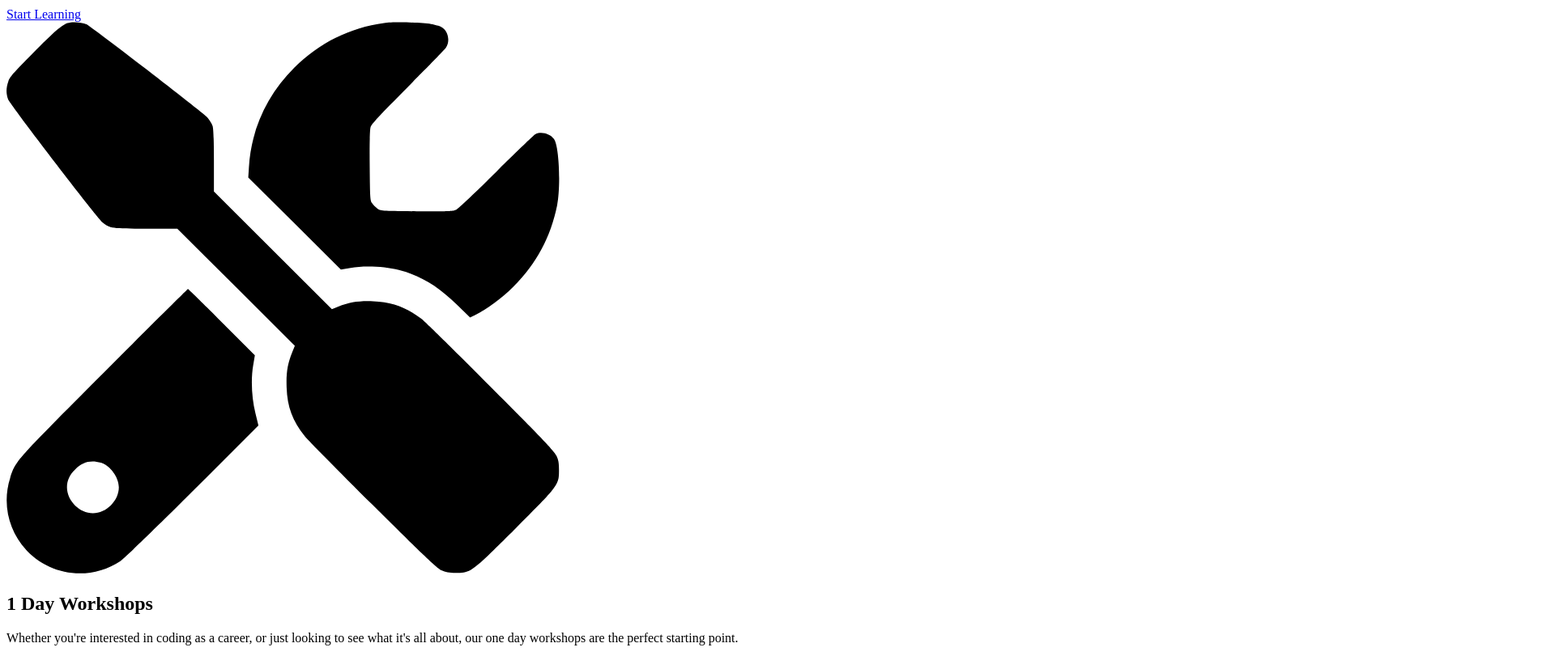
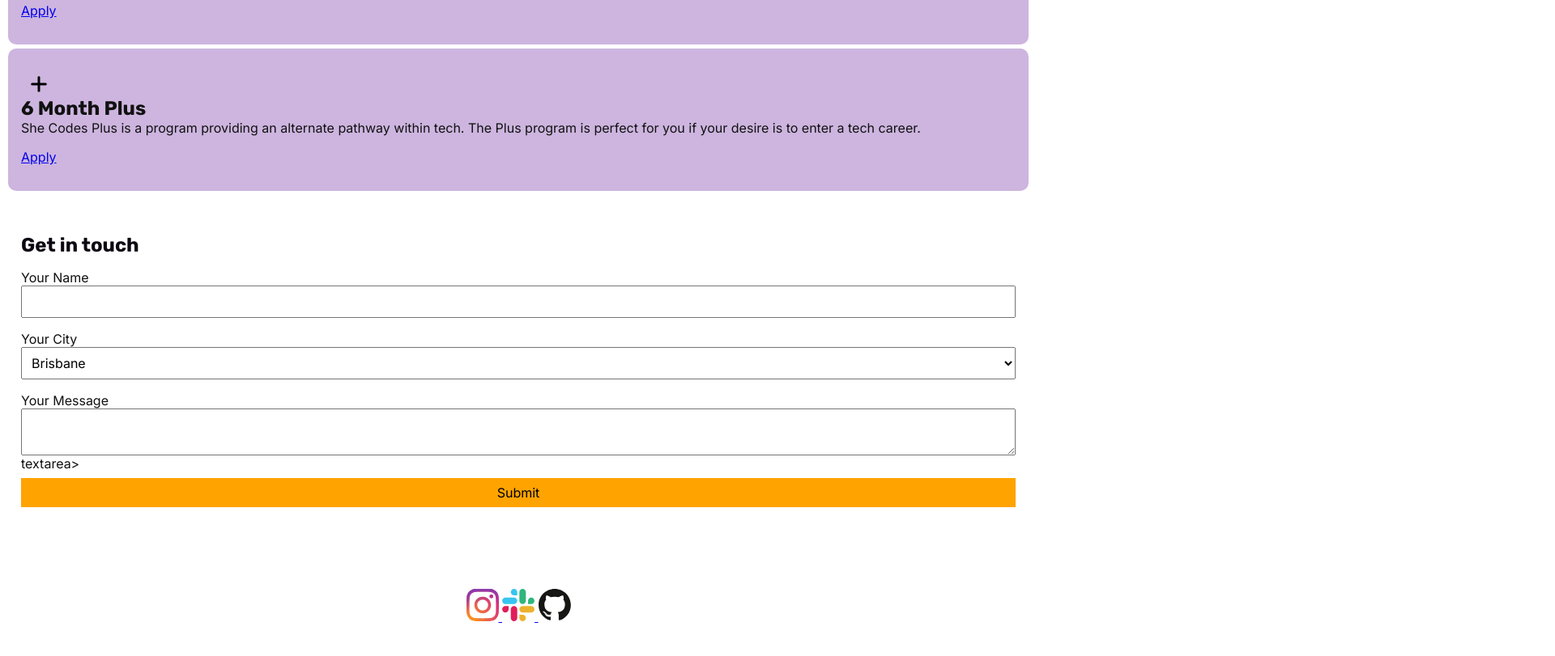
Before and after one commit to chelsea-murphy/my_first_website, a plain HTML site: page index.html in a window 1280 px wide. Shown: the part 592-1403 px from the top of the page at 81% size, 1920 px wide, since content can reach past the window. Drawn offline with Linux system fonts and the light colour scheme.

Commit message:
added styles using the styles.css files

```diff
--- a/index.html
+++ b/index.html
@@ -6,6 +6,7 @@
     <meta http-equiv="X-UA-Compatible" content="IE=edge">
     <meta name="viewport" content="width=device-width, initial-scale=1.0">
     <title>She Codes</title>
+    <link rel="stylesheet" href="./style.css">
 </head>
 
 <body>
@@ -125,24 +126,24 @@
         </form>
     </section>
     <footer>
-        ...
+
         </form>
         </section>
-        + <footer>
-            + <a href="https://www.instagram.com/shecodesaus/" title="@shecodesaus on Instagram">
-                + <img class="socials-icon" src="./img/instagram.svg" +
+        <footer>
+            <a href="https://www.instagram.com/shecodesaus/" title="@shecodesaus on Instagram">
+                <img class="socials-icon" src="./img/instagram.svg"
                     alt="The Instagram logo: a rounded square camera with a purple-orange gradient filling the lines" />
-                + </a>
-            + <a +
+            </a>
+            <a
                 href="https://join.slack.com/t/shecodesaus/shared_invite/enQtNzQ3ODk1OTQzODc3LTQ2ZWFmNzM0NjE1MjA0NTI3YjJkMWMyYWVjMDU3ZThhODJmMTk4YmRjZGMzZDRhZDBhODQwNzdlYmJhNDg1YjE">
-                + <img class="socials-icon" src="./img/slack.svg"
+                <img class="socials-icon" src="./img/slack.svg"
                     alt="The Slack logo: a colourful deconstructed hashtag" />
-                + </a>
-            + <a href="https://github.com/SheCodesAus/">
-                + <img class="socials-icon" src="./img/github.svg" +
+            </a>
+            <a href="https://github.com/SheCodesAus/">
+                <img class="socials-icon" src="./img/github.svg"
                     alt="The Github logo: a black circle with the silhouette of a white cat, with one tentacle arm" />
-                + </a>
-            + </footer>
+            </a>
+        </footer>
 </body>
 
 </html>
--- a/style.css
+++ b/style.css
@@ -0,0 +1,219 @@
+ /* Base HTML Styles */
+ @import url("https://fonts.googleapis.com/css2?family=Inter&family=Rubik:ital,wght@0,400;0,700;1,400&display=swap");
+
+ :root {
+     --brand: #8246af;
+     --action: #ffa300;
+     --white: #ffffff;
+     --base-light: #cdb5df;
+     --base-dark: #0d0711;
+     --black: #111111;
+ }
+
+ /* CSS Reset */
+
+ html {
+     box-sizing: border-box;
+     font-size: 16px;
+     font-family: "Inter", sans-serif;
+     color: var(--black);
+     scroll-behavior: smooth;
+ }
+
+ *,
+ *:before,
+ *:after {
+     box-sizing: inherit;
+ }
+
+ h1,
+ h2,
+ h3,
+ h4,
+ h5,
+ h6 {
+     font-family: "Rubik", sans-serif;
+ }
+
+ body,
+ h1,
+ h2,
+ h3,
+ h4,
+ h5,
+ h6,
+ p,
+ ol,
+ ul {
+     margin: 0;
+     padding: 0;
+ }
+
+ ol,
+ ul {
+     list-style: none;
+ }
+
+ img {
+     max-width: 100%;
+     height: auto;
+ }
+
+ input,
+ button,
+ textarea,
+ select {
+     font: inherit;
+ }
+
+ /* Utilities */
+
+ .display-none {
+     display: none;
+ }
+
+ /* Components */
+
+ /* btn-primary */
+ \ .btn-primary {
+     padding: 12px 16px;
+     display: inline-block;
+     text-decoration: none;
+     color: var(--black);
+     border-radius: 4px;
+     background-color: var(--action);
+     transition: all 0.3s ease;
+ }
+
+ .btn-primary:hover {
+     box-shadow: 10px 5px 5px rgba(0, 0, 0, 0.2);
+     transform: translateY(-4px);
+ }
+
+ /* header */
+ header .mobile-header {
+     padding: 16px;
+ }
+
+ header button {
+     all: unset;
+ }
+
+ /* .logo */
+ .logo {
+     height: 50px;
+ }
+
+ /* .mobile-nav */
+ .mobile-nav a {
+     text-decoration: none;
+     color: var(--black);
+     display: block;
+     padding: 4px 16px;
+ }
+
+ /* .desktop-nav */
+ .desktop-nav {
+     display: none;
+ }
+
+ /* .hamburger-icon  */
+ .hamburger-icon {
+     height: 50px;
+ }
+
+ /* .hero */
+ .hero {
+     background-color: var(--brand);
+     padding: 56px 16px;
+     border-radius: 10px;
+     margin: 5px 10px;
+ }
+
+ .hero h1 {
+     font-size: 2rem;
+     margin-bottom: 24px;
+     color: var(--white);
+ }
+
+ .hero .hero-accent {
+     color: var(--action);
+ }
+
+ article {
+     padding: 32px 16px;
+     background-color: var(--base-light);
+     border-radius: 10px;
+     margin: 5px 10px;
+     transition: all 0.3s ease;
+ }
+
+ article:hover {
+     filter: contrast(150%);
+ }
+
+
+ article .icon {
+     height: 24px;
+     width: 24px;
+     margin-left: 10px;
+     margin-right: 10px;
+ }
+
+ article .article-heading h2 {
+     margin-bottom: 16px;
+     color: var(--base-dark);
+ }
+
+ article p {
+     margin-bottom: 16px;
+ }
+
+ /* .contact-form */
+ .contact-form {
+     padding: 48px 16px;
+     border-radius: 10px;
+     margin: 5px 10px;
+ }
+
+ .contact-form input,
+ .contact-form select {
+     display: block;
+     width: 100%;
+     padding: 8px;
+     margin-bottom: 16px;
+ }
+
+ .contact-form textarea {
+     display: block;
+     width: 100%;
+     padding: 8px;
+ }
+
+ .contact-form label {
+     display: block;
+     width: 100%;
+ }
+
+ .contact-form h2 {
+     color: var(--base-dark);
+     margin-bottom: 16px;
+ }
+
+ .contact-form input[type="submit"] {
+     background-color: var(--action);
+     border: 0;
+     margin-top: 8px;
+     cursor: pointer;
+ }
+
+ /* footer*/
+ footer {
+     padding: 16px;
+     text-align: center;
+ }
+
+ .socials-icon {
+     width: 40px;
+     height: 40px;
+ }
```
